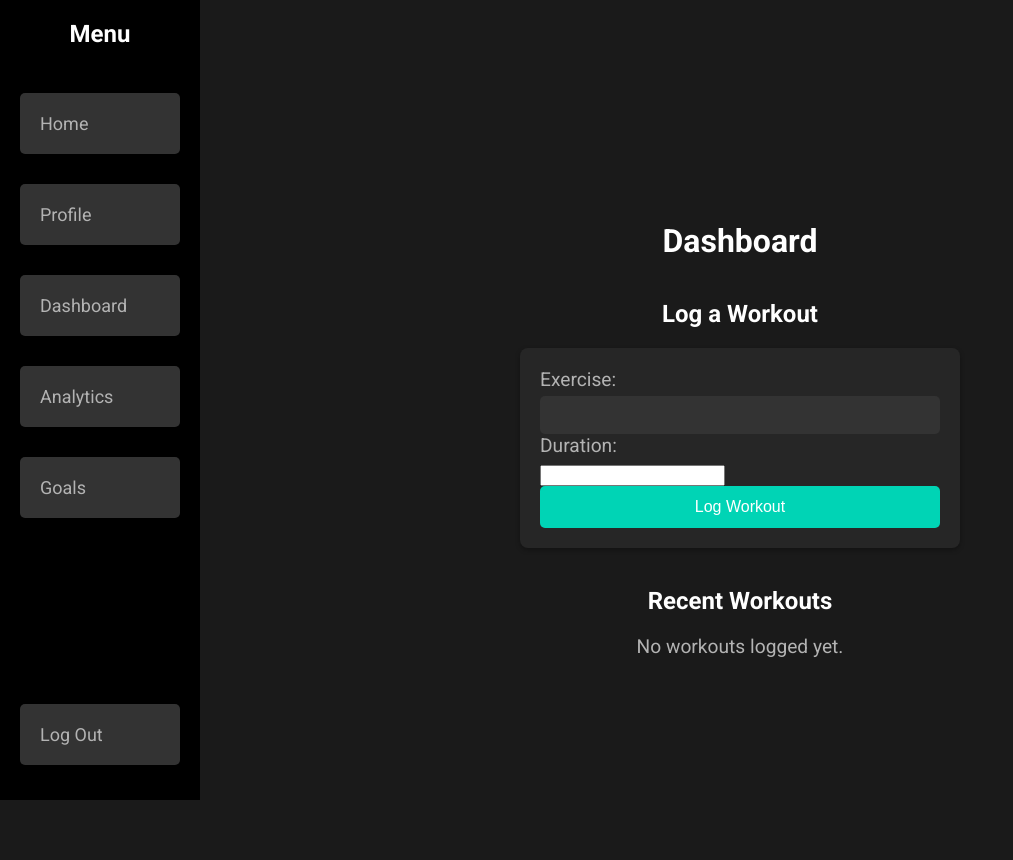
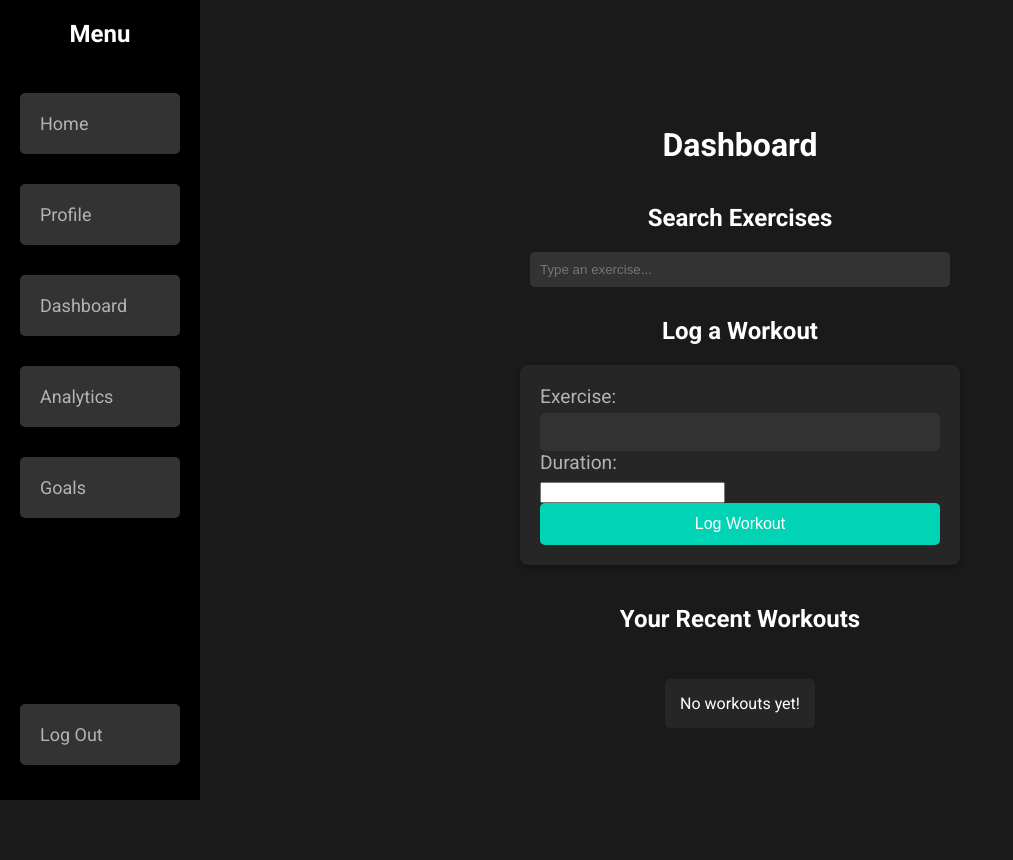
Before and after one commit to bmilly7/elevate_project, a Django app: page /dashboard/ in a window 1280 px wide. Shown: the whole page, without its empty margins (0-1013 px from the left). Run offline with Django 4.2, Linux system fonts and the light colour scheme; a user stored in the database is signed in; data comes from the database, SQL or seed files in the repository; both versions use the stored data as it was after the commit.

Commit message:
final changes and corrections

```diff
--- a/my_app/templates/my_app/dashboard.html
+++ b/my_app/templates/my_app/dashboard.html
@@ -3,16 +3,27 @@
 {% block content %}
     <h1>Dashboard</h1>
 
+    <h2>Search Exercises</h2>
+    <input type="text" id="exercise-search" placeholder="Type an exercise...">
+    <div id="suggestions" class="suggestions-dropdown"></div>
+
     <h2>Log a Workout</h2>
-    <form method="post">
+    <form method="post" id="workout-form" class="workout-form">
         {% csrf_token %}
+        {% if form.errors %}
+            <ul class="errorlist">
+                {% for field, errors in form.errors.items %}
+                    {% for error in errors %}
+                        <li>{{ field }}: {{ error }}</li>
+                    {% endfor %}
+                {% endfor %}
+            </ul>
+        {% endif %}
         {{ form.as_p }}
-        <div id="exercise-suggestions"></div>
-        <button type="submit">Log Workout</button>
+        <button type="submit" class="submit-btn">Log Workout</button>
     </form>
 
-    <h2>Recent Workouts</h2>
-    {% if workouts %}
+    <h2>Your Recent Workouts</h2>
     <ul>
         {% for workout in workouts %}
             <li class="workout-item">
@@ -22,30 +33,37 @@
                     <button type="submit" class="delete-btn">Delete</button>
                 </form>
             </li>
+        {% empty %}
+            <li>No workouts yet!</li>
         {% endfor %}
     </ul>
-    {% else %}
-        <p>No workouts logged yet.</p>
-    {% endif %}
 
     <script>
-        document.getElementById('id_exercise').addEventListener('input', function() {
+        const searchInput = document.getElementById('exercise-search');
+        const suggestionsDiv = document.getElementById('suggestions');
+        const exerciseField = document.getElementById('id_exercise');
+        searchInput.addEventListener('input', function() {
             const query = this.value;
-            fetch(`/search_exercises/?q=${query}`)
+            if (query.length > 0) {
+                fetch(`/search-exercises/?q=${query}`)
                     .then(response => response.json())
                     .then(data => {
-                    const suggestions = document.getElementById('exercise-suggestions');
-                    suggestions.innerHTML = '';
-                    data.exercises.forEach(ex => {
-                        const option = document.createElement('div');
-                        option.textContent = ex;
-                        option.onclick = () => {
-                            document.getElementById('id_exercise').value = ex;
-                            suggestions.innerHTML = '';
+                        suggestionsDiv.innerHTML = '';
+                        data.exercises.forEach(exercise => {
+                            const div = document.createElement('div');
+                            div.textContent = exercise;
+                            div.className = 'suggestion-item';
+                            div.onclick = () => {
+                                exerciseField.value = exercise;
+                                suggestionsDiv.innerHTML = '';
                             };
-                        suggestions.appendChild(option);
+                            suggestionsDiv.appendChild(div);
                         });
-                });
+                    })
+                    .catch(error => console.error('Error:', error));
+            } else {
+                suggestionsDiv.innerHTML = '';
+            }
         });
     </script>
 {% endblock %}
```
Also changed, not shown: db.sqlite3. Lines whose indentation alone changed are shown as unchanged.
